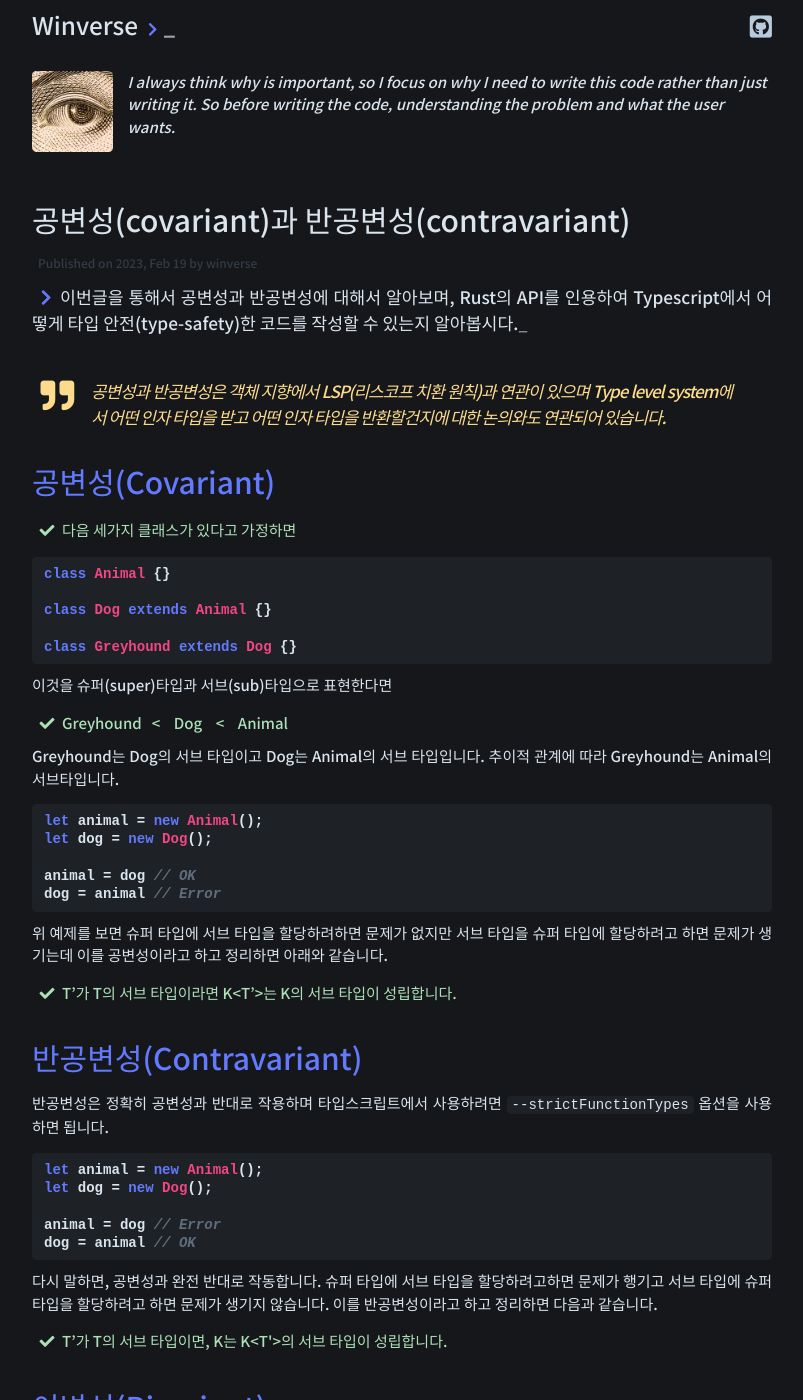
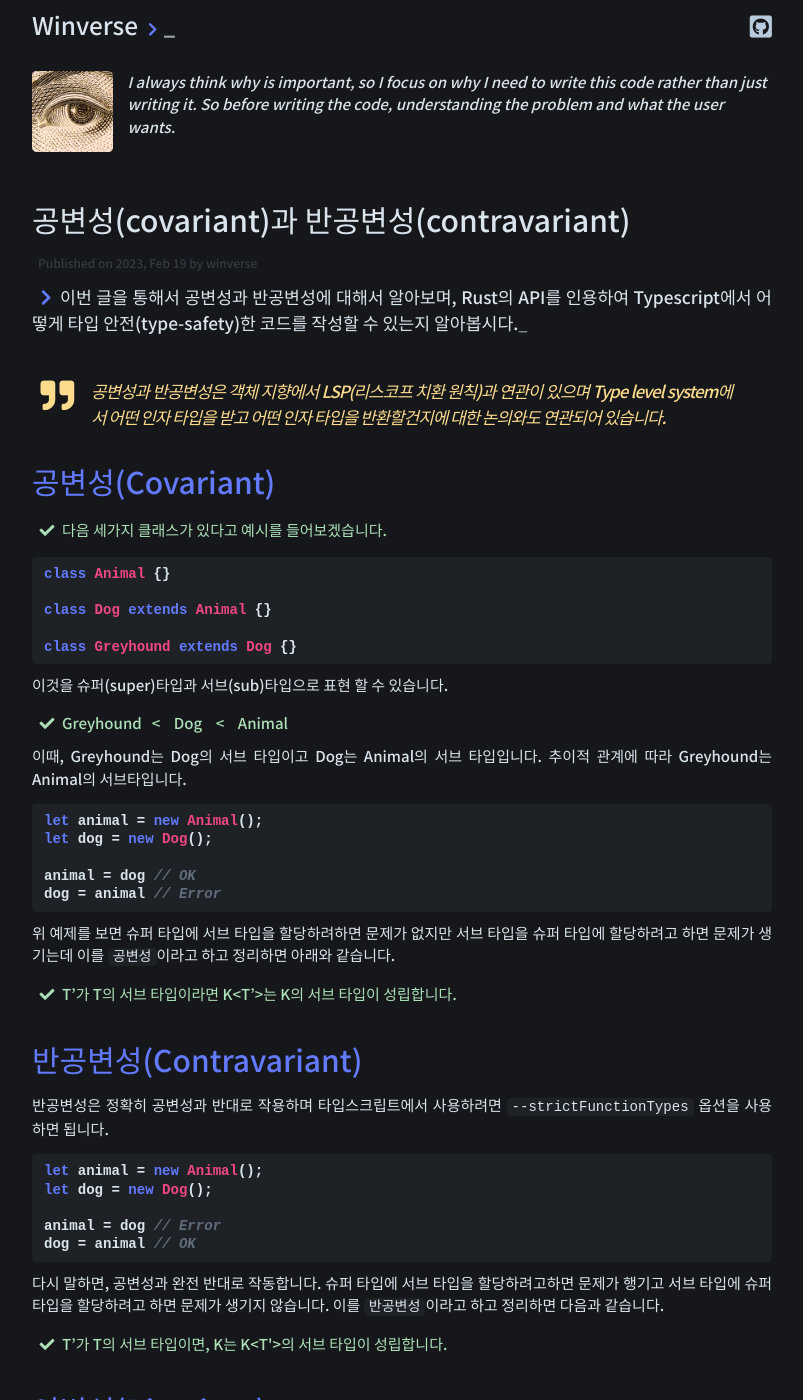
Before and after one commit to winverse/winverse.github.io, a Jekyll site: the page built from _posts/2023-02-19-covariant-with-contravariant.md, in a window 1280 px wide and 1400 px high. Shown: the whole window, without its empty margins (238-1041 px from the left). Built offline with Jekyll 4.4.1, drawn with Linux system fonts in a browser that asks for light colours; nearby versions of some CDN libraries; comment, search, counter and statistics services are not loaded; some of the changed text lies outside the part shown.

Commit message:
Docs: 비문 수정

```diff
--- a/_posts/2023-02-19-covariant-with-contravariant.md
+++ b/_posts/2023-02-19-covariant-with-contravariant.md
@@ -2,8 +2,8 @@
 layout: post
 author: winverse
 title:  "공변성(covariant)과 반공변성(contravariant)"
-description: 이번글을 통해서 공변성과 반공변성에 대해서 알아보며, Rust의 API를 인용하여 Typescript에서 어떻게 타입 안전(type-safety)한 코드를 작성할 수 있는지 알아봅시다.
-tags: 공변성 반공변성 covariant contravariant type-level-system Typescript Rust
+description: 이번 글을 통해서 공변성과 반공변성에 대해서 알아보며, Rust의 API를 인용하여 Typescript에서 어떻게 타입 안전(type-safety)한 코드를 작성할 수 있는지 알아봅시다.
+tags: 공변성 반공변성 Covariant Contravariant type-level-system Typescript Rust
 category: logic
 ---
 
@@ -12,7 +12,7 @@ category: logic
 
 # 공변성(Covariant)
 
-- 다음 세가지 클래스가 있다고 가정하면
+- 다음 세가지 클래스가 있다고 예시를 들어보겠습니다.
 {% highlight typescript %}
 class Animal {}
 
@@ -21,11 +21,12 @@ class Dog extends Animal {}
 class Greyhound extends Dog {}
 {% endhighlight typescript %}
 
-이것을 슈퍼(super)타입과 서브(sub)타입으로 표현한다면
+이것을 슈퍼(super)타입과 서브(sub)타입으로 표현 할 수 있습니다.
 
 * Greyhound&nbsp;&nbsp; < &nbsp;&nbsp; Dog &nbsp;&nbsp; < &nbsp;&nbsp; Animal
 
-Greyhound는 Dog의 서브 타입이고 Dog는 Animal의 서브 타입입니다. 추이적 관계에 따라 Greyhound는 Animal의 서브타입니다.
+이때, Greyhound는 Dog의 서브 타입이고 Dog는 Animal의 서브 타입입니다.
+추이적 관계에 따라 Greyhound는 Animal의 서브타입니다.
 
 {% highlight typescript %}
 let animal = new Animal();
@@ -35,7 +36,7 @@ animal = dog // OK
 dog = animal // Error
 {% endhighlight %}
 
-위 예제를 보면 슈퍼 타입에 서브 타입을 할당하려하면 문제가 없지만 서브 타입을 슈퍼 타입에 할당하려고 하면 문제가 생기는데 이를 공변성이라고 하고 정리하면 아래와 같습니다.
+위 예제를 보면 슈퍼 타입에 서브 타입을 할당하려하면 문제가 없지만 서브 타입을 슈퍼 타입에 할당하려고 하면 문제가 생기는데 이를 `공변성`이라고 하고 정리하면 아래와 같습니다.
 
 
 * T'가 T의 서브 타입이라면 K<T'>는 K<T>의 서브 타입이 성립합니다.
@@ -52,18 +53,19 @@ animal = dog // Error
 dog = animal // OK
 {% endhighlight %}
 
-다시 말하면, 공변성과 완전 반대로 작동합니다. 슈퍼 타입에 서브 타입을 할당하려고하면 문제가 행기고 서브 타입에 슈퍼 타입을 할당하려고 하면 문제가 생기지 않습니다. 이를 반공변성이라고 하고 정리하면 다음과 같습니다.
+다시 말하면, 공변성과 완전 반대로 작동합니다. 슈퍼 타입에 서브 타입을 할당하려고하면 문제가 행기고 서브 타입에 슈퍼 타입을 할당하려고 하면 문제가 생기지 않습니다. 이를 `반공변성`이라고 하고 정리하면 다음과 같습니다.
 
 * T'가 T의 서브 타입이면, K<T>는  K<T'>의 서브 타입이 성립합니다.
 
 # 이변성(Bivariant)
 이변성은 공변성의 특징과 반공변성의 특징을 가지는 것으로 타입스크립트에서는 `--strictFunctionTypes`옵션을 사용하지 않으면 나타납니다. 슈퍼 타입과 서브 타입 모두 어떤 식으로 사용하든지 문제가 생기지 않습니다.
-다만 타입스크립트에서 `--strictFunctionTypes` 켜놓고 타입 표현 방식에 따라서 이변적으로 작동할지 공변적으로 작동할지 선택할 수 있도록 [의도](https://github.com/microsoft/TypeScript/pull/18654) 했는데 줄여쓰기(shorthand) 방식 (예시: `push(item: T): void`)는 메서드 파라미터를 이변적으로 동작 시키기 위한 표기법이고, 프로퍼티 방식 (예시: `push: (item: T) => void`)는 메서드 파라미터를 반공변적으로 동작시키기 위한 표기법으로 선택할 수 있도록 하였습니다.
+다만 타입스크립트에서 `--strictFunctionTypes` 옵션을 켜놓고 타입 표현 방식에 따라서 이변적으로 작동할지 공변적으로 작동할지 선택할 수 있도록 [의도](https://github.com/microsoft/TypeScript/pull/18654) 했는데 줄여쓰기(shorthand) 방식 (예시: `push(item: T): void`)는 메서드 파라미터를 이변적으로 동작 시키기 위한 표기법이고, 프로퍼티 방식 (예시: `push: (item: T) => void`)는 메서드 파라미터를 반공변적으로 동작시키기 위한 표기법으로 프로그래머가 선택할 수 있도록 하였습니다.
 
 # Type level System과의 관계
 Type level System이라는 것은 결국 사전에 버그를 잡아주고 에러를 줄여주는 역할을 합니다. 다시 말하면 개발의 안전성을 올려주기 위해서 필요한 것이며 이것은 타입 안전`(type safe)`을 통해서 이루어집니다. 그럼 공변성과 이변성을 어떻게 이용하는 것이 타입 안전한 개발과 이어지는 것일까요? 여기서 질문입니다.
 
-함수 Dog -> Dog 타입을 가진 함수 `g` 를 인자로 가지는 함수 `f` 있다. 구체적으로 적으면 다음과 같습니다.
+함수 Dog -> Dog 타입을 가진 함수 `g` 를 인자로 가지는 함수 `f` 있습니다.
+구체적으로 적어보면 다음과 같습니다.
 
 {% highlight typescript %}
 class Animal {}
@@ -83,7 +85,7 @@ type F = (g: (a: Dog) => Dog) => string;
 3. (a: Animal) => Animal (`슈퍼 타입`을 받아서 -> 동일 `슈퍼 타입`을 반환)
 4. (a: Animal) => Greyhound (`슈퍼 타입`을 받아서 -> `서브 타입`을 반환)
 
----
+&nbsp;
 
 1. (a: Greyhound) => Greyhound로 가정하면 f(g)는 타입 안전(type safe)한가?
 _함수 f는 인자 g를 사용하면서 Dog의 다른 서브 타입 예를 들면 `ShibaInu`가 인자로 들어갈 수 있기 때문에 아닙니다._
@@ -107,7 +109,7 @@ _이 경우는 안전합니다. f(g(x))가 호출되고 나면 어떤 종류의
 
 > G&nbsp;&nbsp;<&nbsp;&nbsp;F 이면 함수 합성에서 안전하다고 할 수 있습니다.
 
-반환 타입은 간단합니다. Greyhound는 Dog의 서브타입이다. 하지만 인자 타입은 그 `반대`이며 `Animal은 Dog의 슈퍼 타입입니다!!` 이 동작 방식을 설명하면 함수 타입에서 반환 타입은 ***공변적(covariant)*** 이고, 인자 타입은 ***반공변적(contravariant)*** 인 것이 됩니다. 반환 타입의 공변성은 `A < B가 (T -> A) < (T -> B)로 적용된다는 뜻`이고 인자 타입의 반공변성은 `A < B가 (B -> T) < (A -> T)로 적용된다는 의미입니다.`
+반환 타입은 간단합니다. Greyhound는 Dog의 서브타입입니다. 하지만 인자 타입은 그 `반대`이며 `Animal은 Dog의 슈퍼 타입입니다` 이 동작 방식을 설명하면 함수 타입에서 반환 타입은 ***공변적(covariant)*** 이고, 인자 타입은 ***반공변적(contravariant)*** 인 것이 됩니다. 반환 타입의 공변성은 `A < B가 (T -> A) < (T -> B)로 적용된다는 뜻`이고 인자 타입의 반공변성은 `A < B가 (B -> T) < (A -> T)로 적용된다는 의미입니다.`
 
 
 # 적용
@@ -126,11 +128,11 @@ export type Err<E> = {
   readonly error: E;
 };
 
-// 부수효과를 일으키는 함수를 처리하는 기법으로 기본적으로 성공과 실패 타입을 가지고 있다.
+// 부수효과를 일으키는 함수를 처리하는 기법으로 기본적으로 성공과 실패 타입을 가지고 있습니다.
 export type Result<T, E> = Ok<T> | Err<E>;
 
 // ok 함수는 부수효과를 일으키는 함수의 처리가 성공했다는 의미입니다.
-// 반환 타입은 공변적이라는 것에 따라 사용하지 않는 Err 타입에 never를 사용하였습니다.
+// 반환 타입은 공변적이라는 것에 따라 사용하지 않는 Err 타입에 never를 사용 하였습니다.
 export const ok = <T>(value: T): Result<T, never> => ({
   _tag: "Ok",
   result: value,
```
